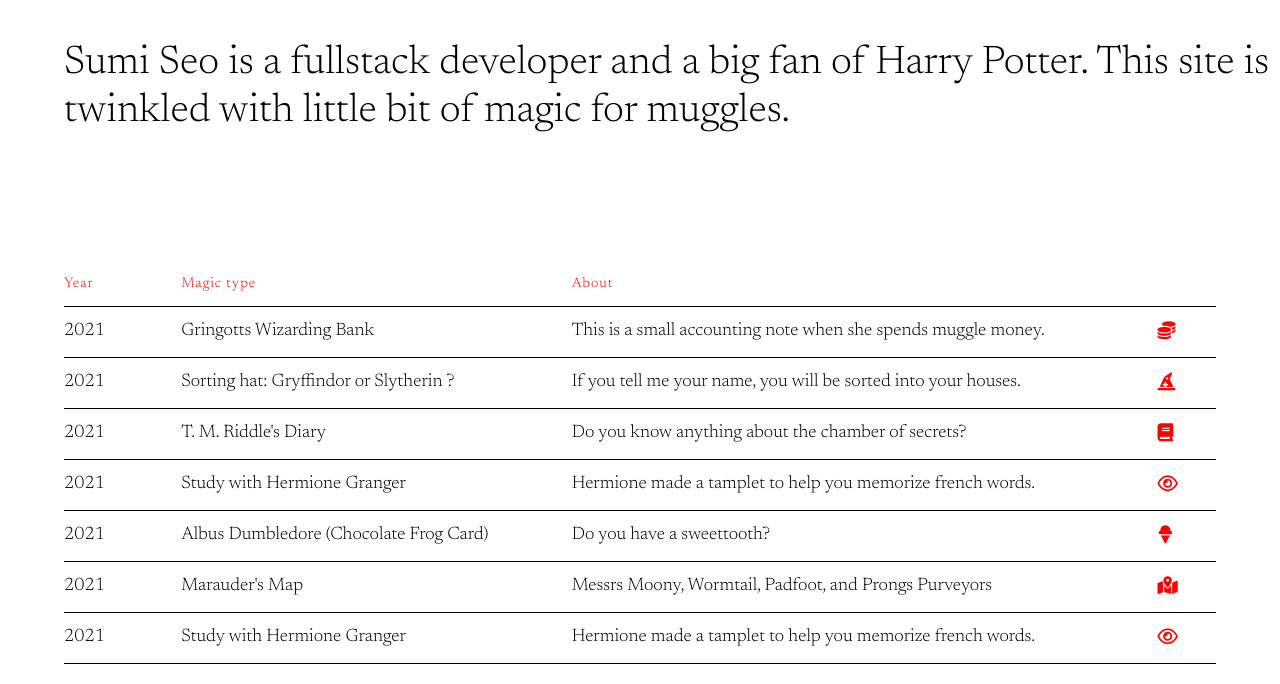
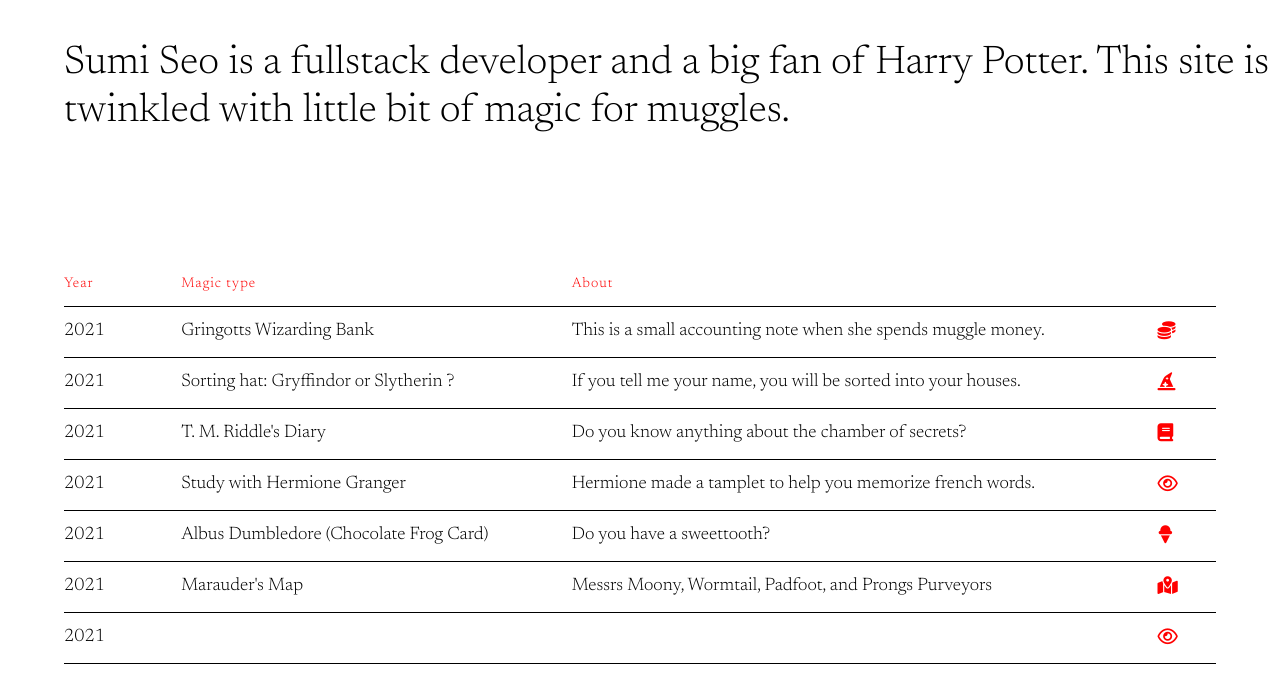
Before and after one commit to SumiSeo/mfm, a website: page index.html in a window 1280 px wide. Drawn offline with Linux system fonts and the light colour scheme; a web font is replaced by a local one.

Commit message:
finalizing deseigns

```diff
--- a/index.html
+++ b/index.html
@@ -368,12 +368,11 @@
 
 <!--Here starts seventh list-->
 
-
 <div class="table__box sixth">
   <div class="table__year"><span>2021</span></div>
-  <div class="table__title"><span>Study with Hermione Granger</span></div>
+  <div class="table__title"><span></span></div>
   <div class="table__info">
-    <span>Hermione made a tamplet to help you memorize french words.</span>
+    <span></span>
   </div>
   <div class="table__security">
     <span><i class="far fa-eye"></i></span>
```
